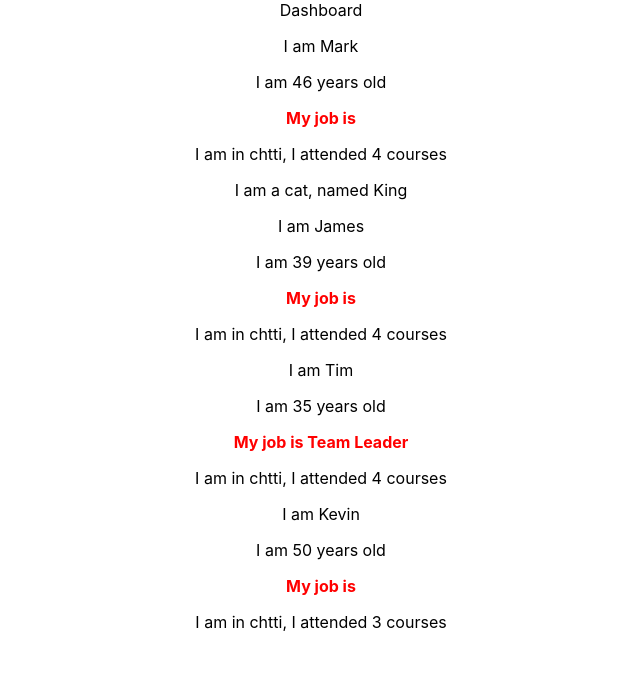
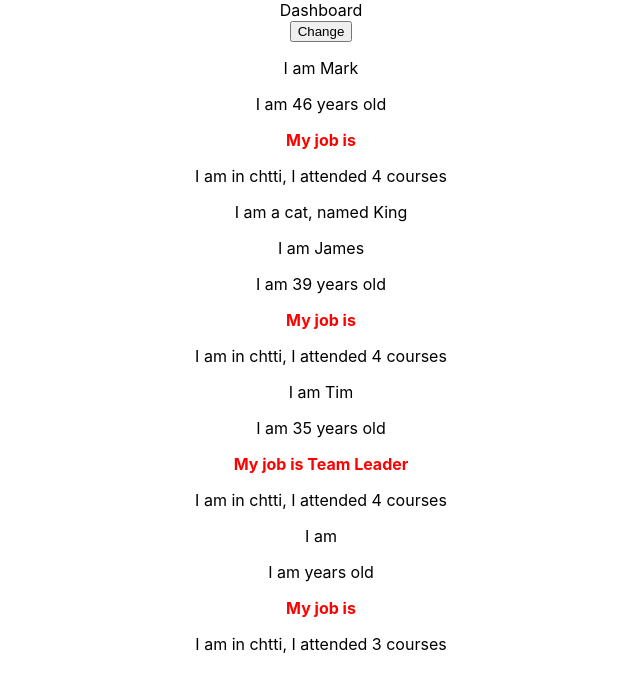
Before and after one commit to qazw2088/chtti_react_redux, a React (Create React App) app in the folder app1/: page / in a window 1280 px wide. Shown: the top 692 px of the page, without its empty margins (319-959 px from the left). Built offline with nearby package versions, Linux system fonts and the light colour scheme.

Commit message:
feat: state

```diff
--- a/app1/src/App.js
+++ b/app1/src/App.js
@@ -1,22 +1,54 @@
 import { Component } from "react";
-
 import "./App.css";
 import Dashboard from "./components/Dashboard";
 import Person from "./components/Person";
-import Pets from "./components/Pets";
+import Pet from "./components/Pet";
+class App extends Component {
+  state = {
+    persons: [
+      { name: "Mark", age: 46 },
+      { name: "James", age: 39 },
+      { name: "Tim", age: 35 },
+      { NAME: "kEVIN", AGE: 50 },
+    ],
+  };
+  changeNameHandler = () => {
+    console.log("button is clicked");
+    //this.state.persons[0].name = "Captain America"
+    this.setState({
+      persons: [
+        { name: "Captain America", age: 38 },
+        { name: "Thor", age: 37 },
+        { name: "Iron Man", age: 35 },
+        { NAME: "Hawk", AGE: 50 },
+      ],
+    });
+  };
 
-class App extends Component {
   render() {
     return (
       <div className="App">
         <Dashboard />
-        <Person name="Mark" age="46" />
-        <Pets name="King" specie="cat"></Pets>
-        <Person name="James" age="39" />
-        <Person name="Tim" age="35">
+        <button onClick={this.changeNameHandler}>Change</button>
+        <Person
+          name={this.state.persons[0].name}
+          age={this.state.persons[0].age}
+        />
+        <Pet name="King" specie="cat" />
+        <Person
+          name={this.state.persons[1].name}
+          age={this.state.persons[1].age}
+        />
+        <Person
+          name={this.state.persons[2].name}
+          age={this.state.persons[2].age}
+        >
           Team Leader
         </Person>
-        <Person name="Kevin" age="50" />
+        <Person
+          name={this.state.persons[3].name}
+          age={this.state.persons[3].age}
+        />
       </div>
     );
   }
--- a/app1/src/components/Pets.jsx
+++ b/app1/src/components/Pet.jsx
@@ -1,6 +1,6 @@
 import React, { Component } from "react";
 
-export default class Pets extends Component {
+export default class Pet extends Component {
   render() {
     return (
       <div>
```
